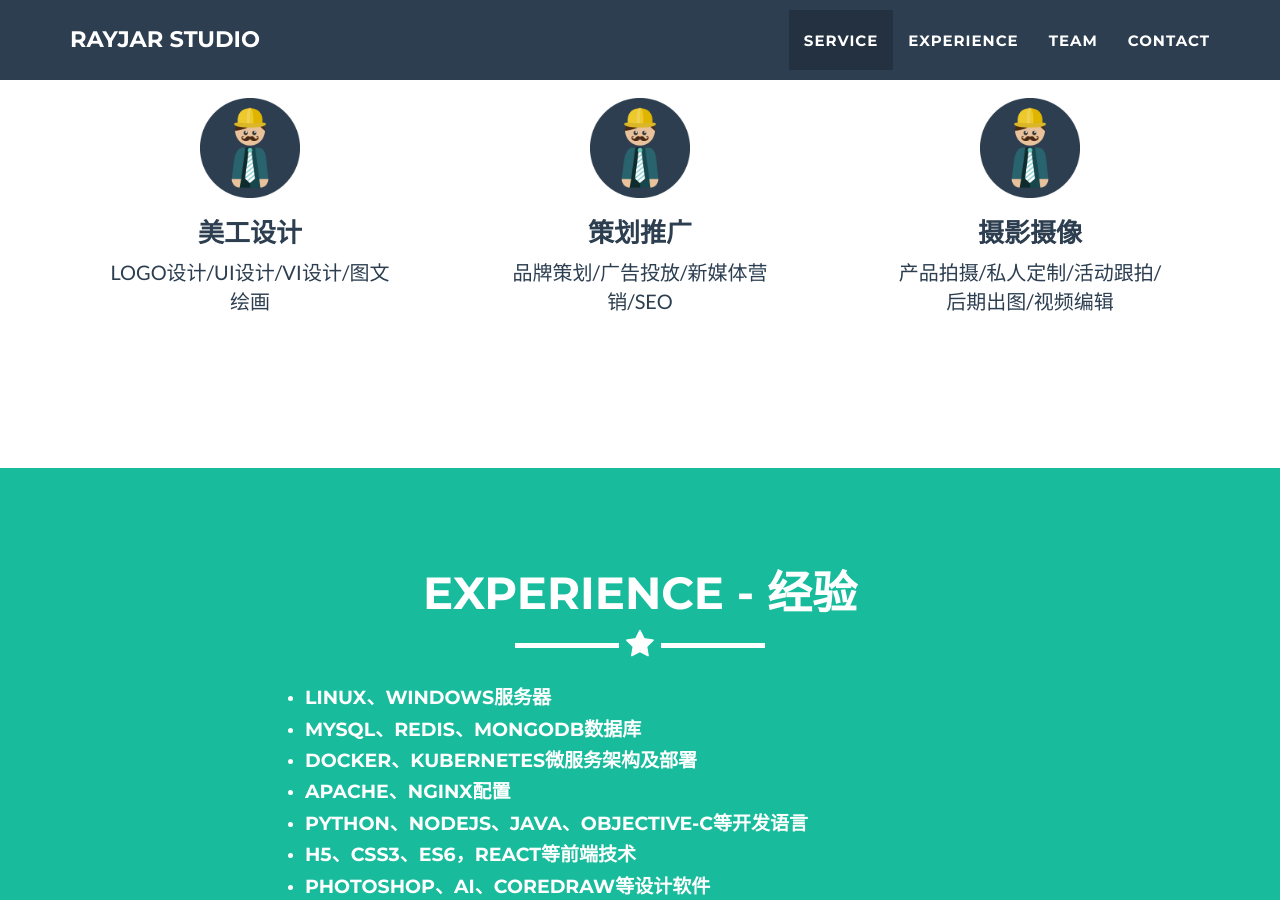
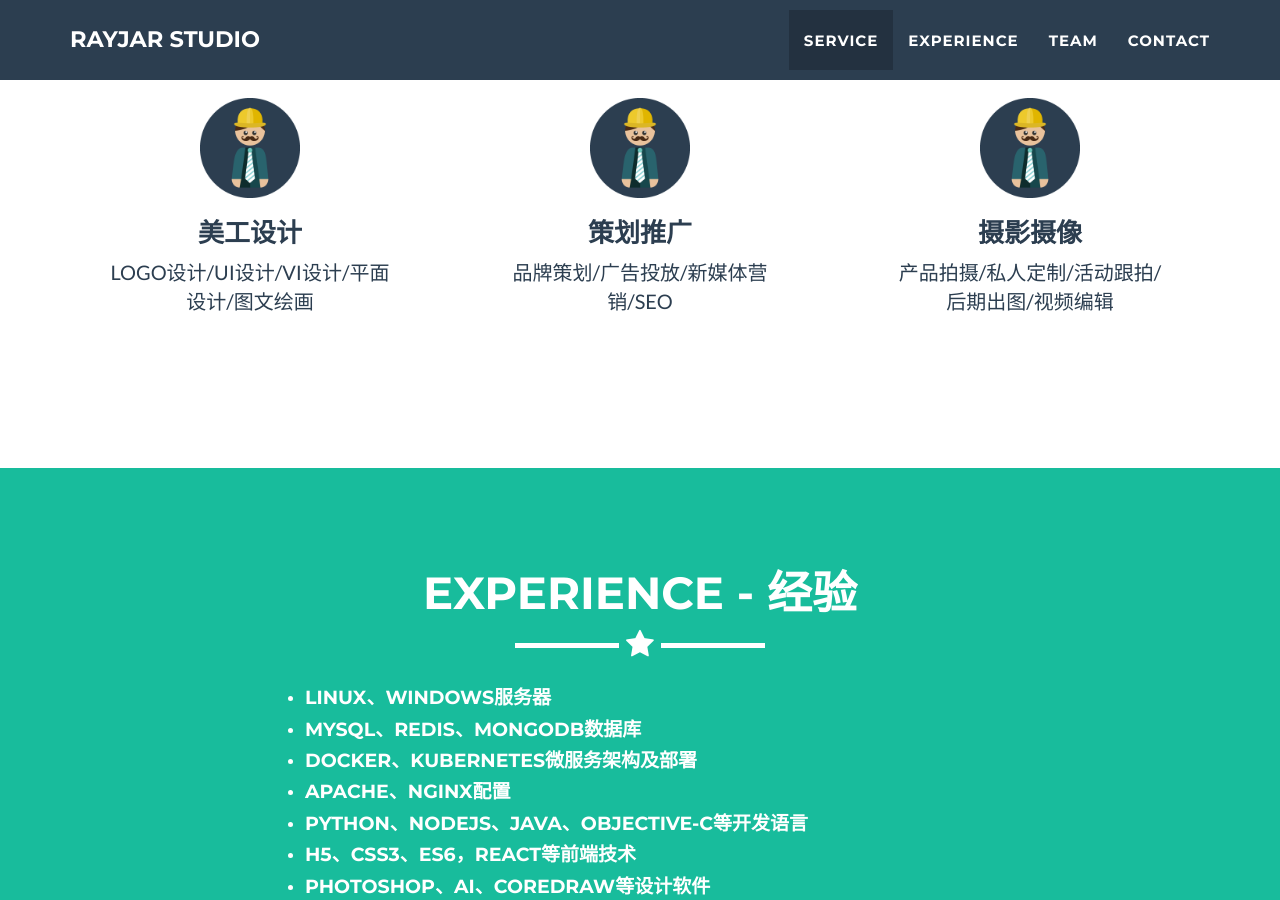
Before and after one commit to rayjar/rayjar.github.io, a Jekyll site: the page built from index.html, in a window 1280 px wide and 900 px high, scrolled down 1737 px. Built offline with Jekyll 4.4.1, drawn with Linux system fonts in a browser that asks for light colours.

Commit message:
fix srvices

```diff
--- a/_services/2018-04-07-service-7.markdown
+++ b/_services/2018-04-07-service-7.markdown
@@ -8,6 +8,6 @@ project-date: April 2014
 client: Start Bootstrap
 category: Web Development
 title: 美工设计
-description: LOGO设计/UI设计/VI设计/图文绘画
+description: LOGO设计/UI设计/VI设计/平面设计/图文绘画
 
 ---
```
